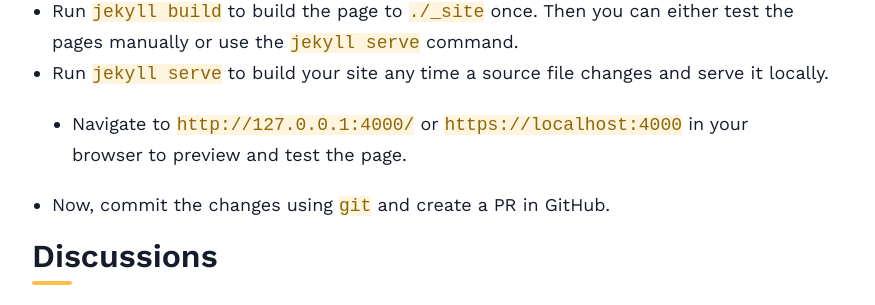
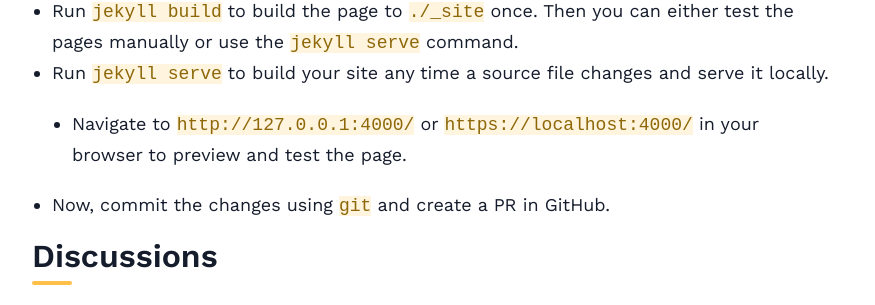
Before and after one commit to Vanilla-OS/handbook, a Jekyll site: the page built from _posts/2022-11-11-contributing.md, in a window 1280 px wide. Shown: the part 1587-1892 px from the top of the page, without its empty margins (318-1193 px from the left). Built offline with Jekyll 4.4.1, drawn with Linux system fonts in a browser that asks for light colours; nearby versions of some CDN libraries; a style sheet for code colours, icons or effects is not loaded.

Commit message:
Add delimiter to link
Signed-off-by: K.B.Dharun Krishna <kbdharunkrishna@gmail.com>

```diff
--- a/_posts/2022-11-11-contributing.md
+++ b/_posts/2022-11-11-contributing.md
@@ -60,7 +60,7 @@
 - Add the guide to the correct destination in the cloned directory.
 - Run `jekyll build` to build the page to `./_site` once. Then you can either test the pages manually or use the `jekyll serve` command.
 - Run `jekyll serve` to build your site any time a source file changes and serve it locally.
-	- Navigate to `http://127.0.0.1:4000/` or `https://localhost:4000` in your browser to preview and test the page.
+	- Navigate to `http://127.0.0.1:4000/` or `https://localhost:4000/` in your browser to preview and test the page.
 - Now, commit the changes using `git` and create a PR in GitHub.
 
 ## Discussions
```
Also changed, not shown: README.md.
